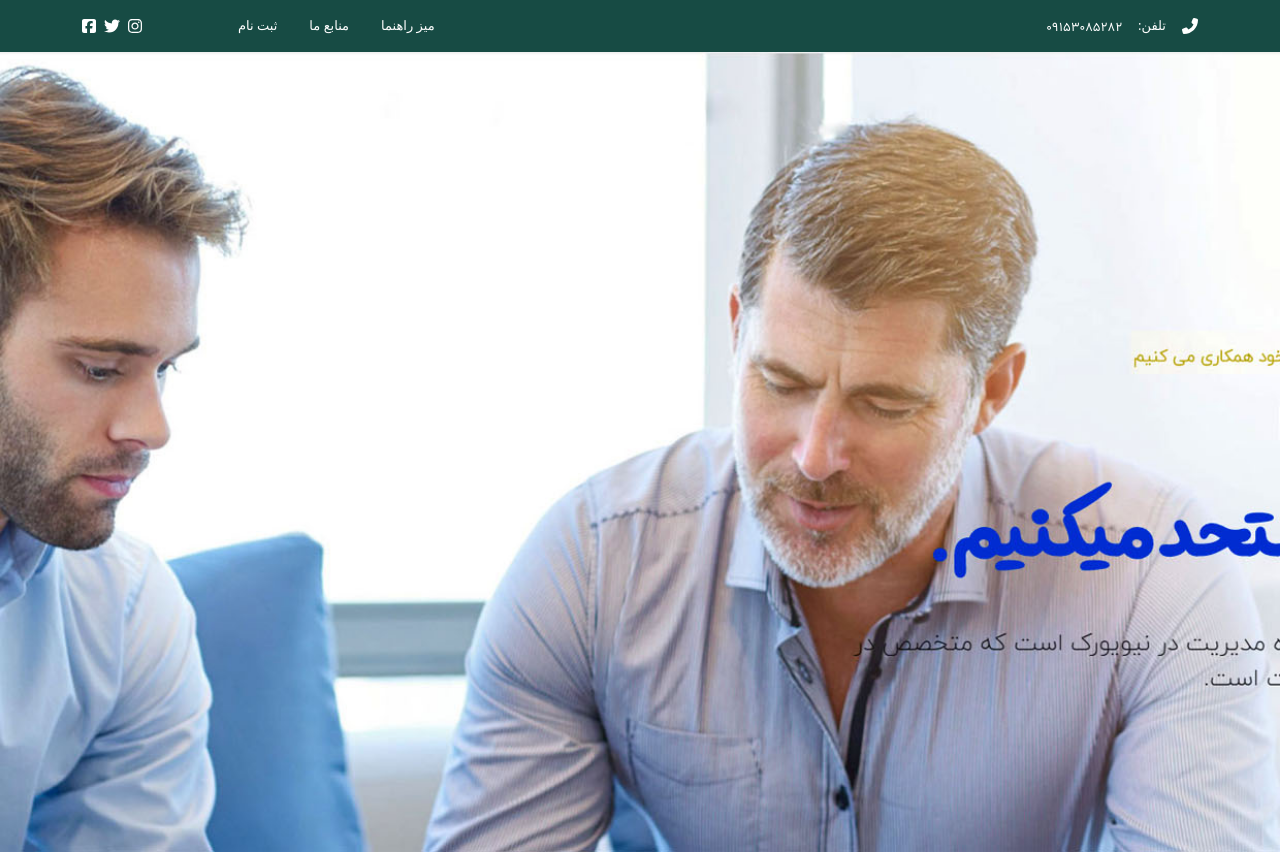
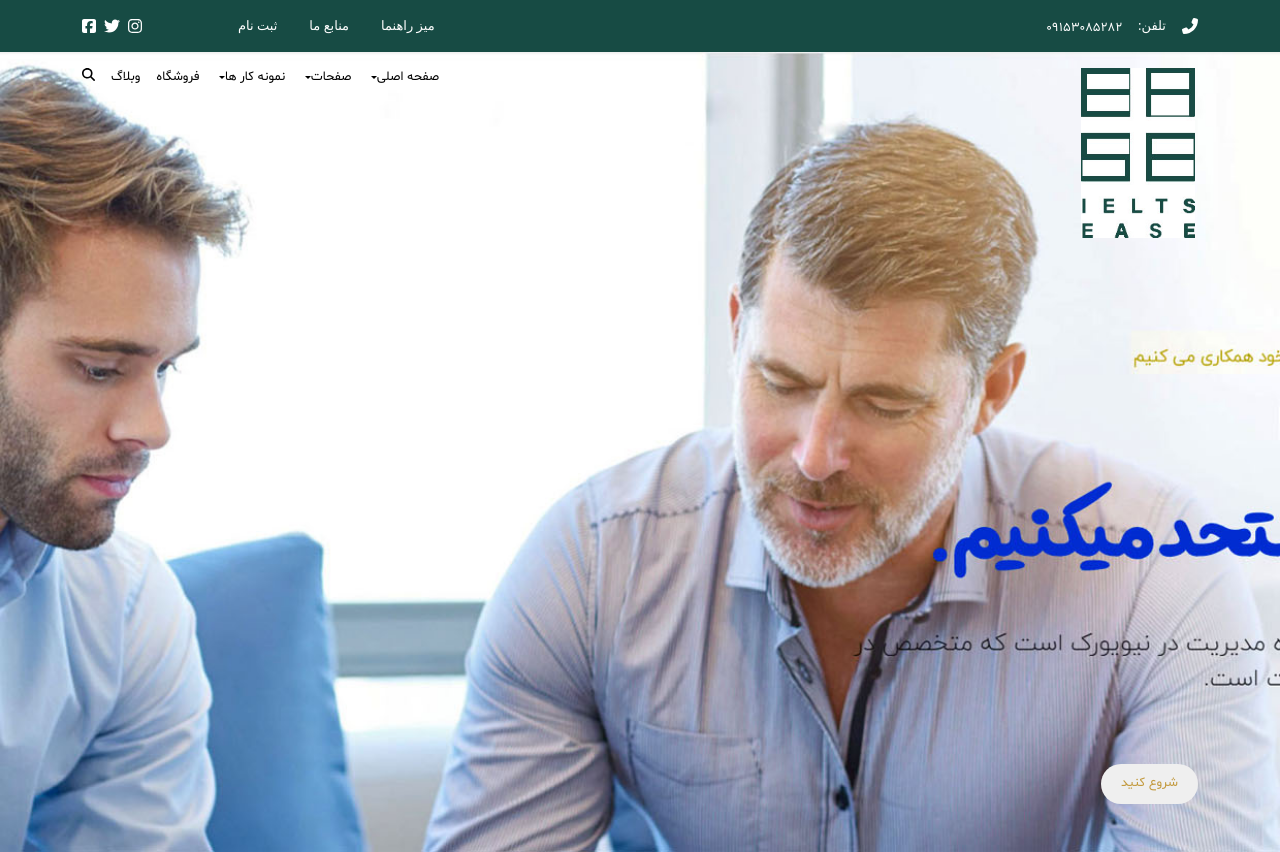
Before and after one commit to Bodaghi73/roshdana-final-project, a React (Create React App) app: page / in a window 1280 px wide. Built offline with nearby package versions, Linux system fonts and the light colour scheme.

Commit message:
Menu component details

```diff
--- a/src/assets/styles/header.scss
+++ b/src/assets/styles/header.scss
@@ -1,8 +1,7 @@
-@import "~bootstrap/scss/bootstrap";
 @import "./style.scss";
 
 .header {
-    background-color: $header-background-color;
+    background-color: $background-color;
 
     .container {
         .header-content {
@@ -34,8 +33,7 @@
 
                                 &:hover {
                                     background-color: rgba($color: $gray-200, $alpha: 0.2);
-                                    border-radius: 10px;
-                                    // opacity: 0.2;
+                                    border-radius: 50px;
                                     color: $white;
                                 }
                             }
--- a/src/assets/styles/menu.scss
+++ b/src/assets/styles/menu.scss
@@ -1,6 +1,46 @@
-.bord{
-    width: 100%;
+@import "./style.scss";
+
+.bord {
     height: 100vh;
     background-image: url(../imgs/cover.jpg);
     background-size: cover;
+    background-repeat: no-repeat;
+
+    .container {
+        .top-section {
+            .logo {
+                img {
+                    width: 120px;
+                    height: 170px;
+                    object-fit: contain;
+                }
+            }
+
+            nav {
+                .collapse {
+                    ul {
+                        li {
+                            a {
+                                display: flex;
+                                align-items: center;
+                                font-family: 'shabnam';
+                                font-size: small;
+                                color: $black;
+                            }
+                        }
+                    }
+                }
+            }
+        }
+
+        .start {
+            button {
+                padding: 10px 20px;
+                font-family: 'shabnam';
+                font-size: small;
+                color: $yellow-color;
+                outline: none;
+            }
+        }
+    }
 }
--- a/src/assets/styles/style.scss
+++ b/src/assets/styles/style.scss
@@ -1 +1,4 @@
-$header-background-color: #174b44;
+@import "~bootstrap/scss/bootstrap";
+
+$background-color: #174b44;
+$yellow-color:#c39a3e;
--- a/src/components/menu.js
+++ b/src/components/menu.js
@@ -1,10 +1,94 @@
+import { FontAwesomeIcon } from "@fortawesome/react-fontawesome";
+import { faMagnifyingGlass } from "@fortawesome/free-solid-svg-icons";
+
 //style
 import "../assets/styles/menu.scss";
 
+//img
+import logo from "../assets/imgs/logo.jpg";
+
 function Menu() {
 	return (
-		<div className="bord">
-			<div className="container"></div>
+		<div className="bord w-100">
+			<div className="container d-flex flex-column justify-content-between h-100">
+				<div className="top-section d-flex justify-content-between align-items-start">
+					<div className="logo mt-3">
+						<img src={logo} alt="logo"></img>
+					</div>
+					<nav className="navbar navbar-expand-lg">
+						<button
+							class="navbar-toggler"
+							type="button"
+							data-bs-toggle="collapse"
+							data-bs-target="#navbarNav"
+							aria-controls="navbarNav"
+							aria-expanded="false"
+							aria-label="Toggle navigation"
+						>
+							<span class="navbar-toggler-icon"></span>
+						</button>
+						<div class="collapse navbar-collapse" id="navbarNavAltMarkup">
+							<ul className="navbar-nav">
+								<li className="nav-item">
+									<a
+										className="nav-link dropdown-toggle"
+										href="/"
+										id="navbarDropdownMenuLink"
+										role="button"
+										data-bs-toggle="dropdown"
+										aria-expanded="false"
+									>
+										صفحه اصلی
+									</a>
+								</li>
+								<li className="nav-item">
+									<a
+										className="nav-link dropdown-toggle"
+										href="/"
+										id="navbarDropdownMenuLink"
+										role="button"
+										data-bs-toggle="dropdown"
+										aria-expanded="false"
+									>
+										صفحات
+									</a>
+								</li>
+								<li className="nav-item">
+									<a
+										className="nav-link dropdown-toggle"
+										href="/"
+										id="navbarDropdownMenuLink"
+										role="button"
+										data-bs-toggle="dropdown"
+										aria-expanded="false"
+									>
+										نمونه کار ها
+									</a>
+								</li>
+								<li className="nav-item">
+									<a className="nav-link" href="/">
+										فروشگاه
+									</a>
+								</li>
+								<li className="nav-item">
+									<a className="nav-link" href="/">
+										وبلاگ
+									</a>
+								</li>
+								<li className="nav-item">
+									<a className="nav-link ps-0" href="/">
+										<FontAwesomeIcon icon={faMagnifyingGlass} />
+									</a>
+								</li>
+							</ul>
+						</div>
+					</nav>
+
+				</div>
+				<div className="start mb-5">
+					<button className="border-0 rounded-pill">شروع کنید</button>
+				</div>
+			</div>
 		</div>
 	);
 }
```
